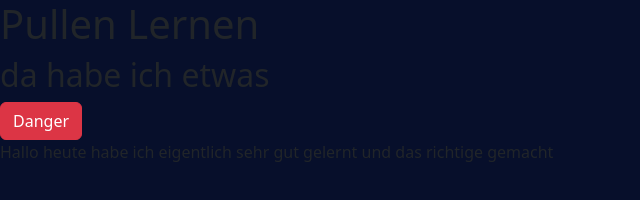
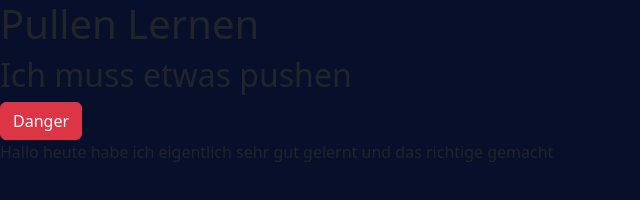
Before and after one commit to maidmilas/pullenLernen, a plain HTML site: page index.html in a window 1280 px wide. Shown: the full height of the page, 0-640 px from the left. Drawn offline with nearby package versions, Linux system fonts and the light colour scheme.

Commit message:
The second new Commit

```diff
--- a/index.html
+++ b/index.html
@@ -11,7 +11,7 @@
 </head>
 <body>
     <h1>Pullen Lernen</h1>
-    <h2>da habe ich etwas</h2>
+    <h2>Ich muss etwas pushen</h2>
     <button type="button" class="btn btn-danger">Danger</button>
     <p>Hallo heute habe ich eigentlich sehr gut gelernt und das richtige gemacht</p>
 </body>
```
